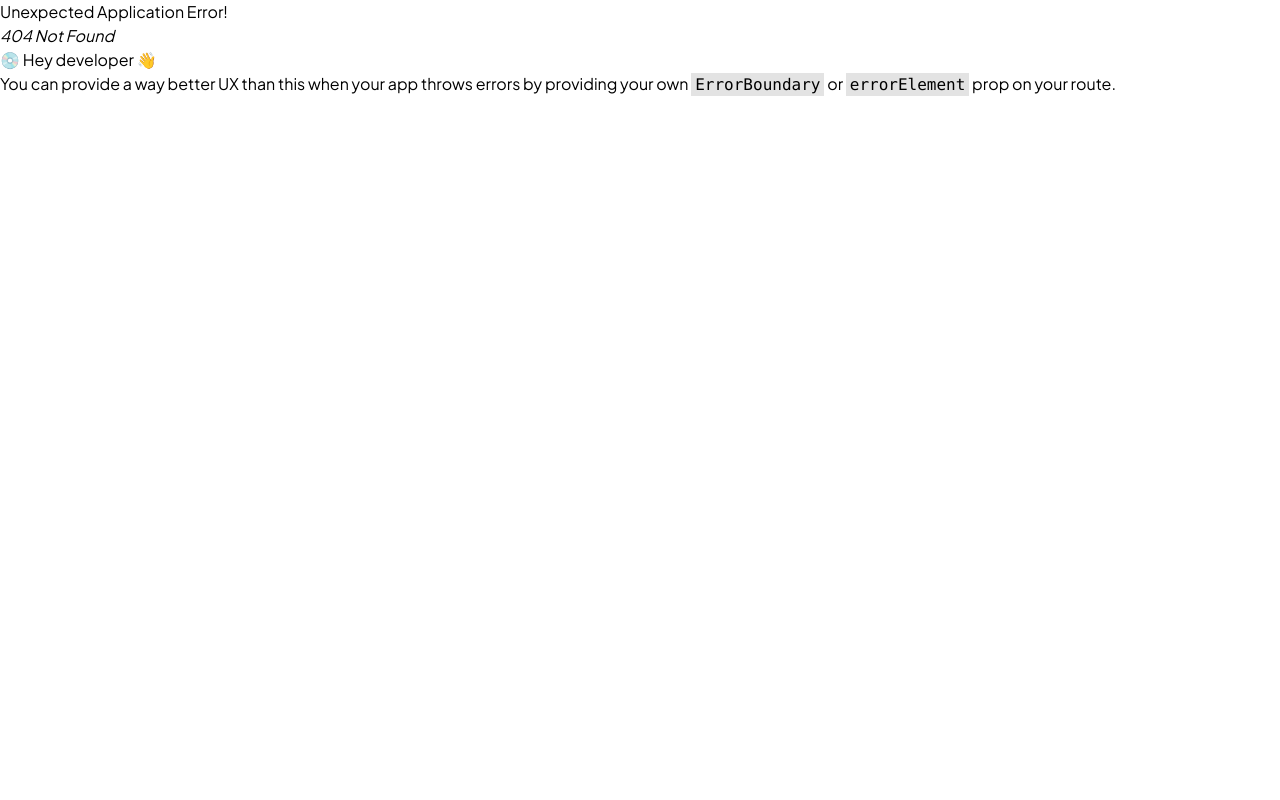
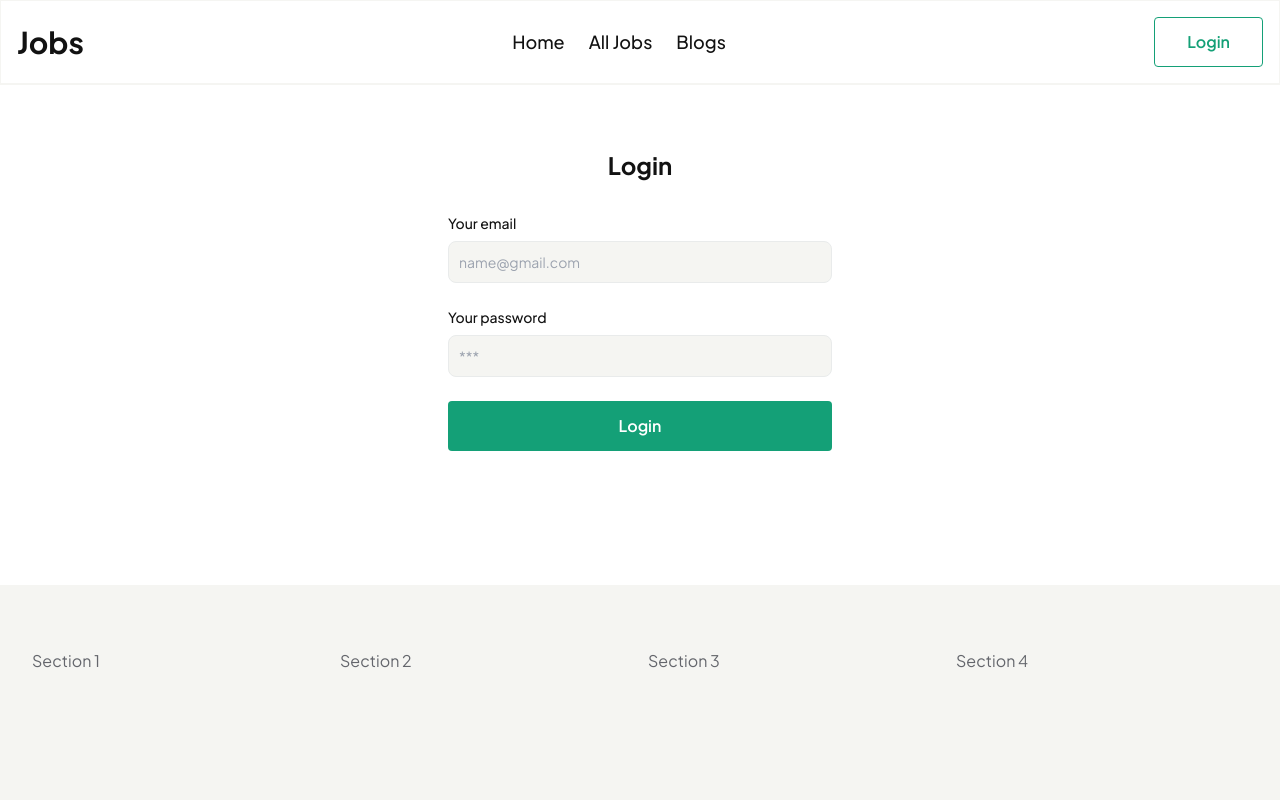
Before and after one commit to mehediy/job-board-frontend, a React (Vite) app: page /login in a window 1280 px wide. Before the commit this address had no page. Shown: the top 800 px of the page. Built offline with nearby package versions, Linux system fonts and the light colour scheme.

Commit message:
added login page

```diff
--- /dev/null
+++ b/src/pages/Signin/Login.jsx
@@ -0,0 +1,52 @@
+import Button from "../../components/buttons/Button";
+
+const Login = () => {
+  const loginHandler = (e) => {
+    e.preventDefault();
+    const form = e.target;
+    const email = form.email.value;
+    const password = form.password.value;
+    console.log(email, password);
+  };
+
+  return (
+    <div className="container mx-auto padding min-h-[500px]">
+      <h1 className="heading-2 text-center pb-8">Login</h1>
+      <form className="max-w-sm w-full mx-auto" onSubmit={loginHandler}>
+        <div className="mb-6">
+          <label
+            htmlFor="email"
+            className="block mb-2 text-sm font-medium text-primary"
+          >
+            Your email
+          </label>
+          <input
+            type="email"
+            id="email"
+            className="bg-dark border border-darker text-primary text-sm rounded-lg focus:ring-brand-primary focus:border-brand-primary block w-full p-2.5"
+            placeholder="name@gmail.com"
+            required
+          />
+        </div>
+        <div className="mb-6">
+          <label
+            htmlFor="password"
+            className="block mb-2 text-sm font-medium text-primary"
+          >
+            Your password
+          </label>
+          <input
+            type="password"
+            id="password"
+            className="bg-dark border border-darker text-primary text-sm rounded-lg focus:ring-brand-primary focus:border-brand-primary block w-full p-2.5"
+            placeholder="***"
+            required
+          />
+        </div>
+        <Button className={"w-full"} variant={"accent"} label={"Login"} />
+      </form>
+    </div>
+  );
+};
+
+export default Login;
--- a/src/routes/routes.jsx
+++ b/src/routes/routes.jsx
@@ -3,6 +3,7 @@ import MainLayout from "../layouts/MainLayout";
 import Home from "../pages/home/Home";
 import JobDetails from "../pages/JobDetails/JobDetails";
 import AllJobs from "../pages/AllJobs/AllJobs";
+import Login from "../pages/Signin/Login";
 
 const routes = createBrowserRouter([
   {
@@ -21,6 +22,10 @@ const routes = createBrowserRouter([
         path: "job/:id",
         element: <JobDetails />,
       },
+      {
+        path: "login",
+        element: <Login />,
+      },
     ],
   },
 ]);
```
